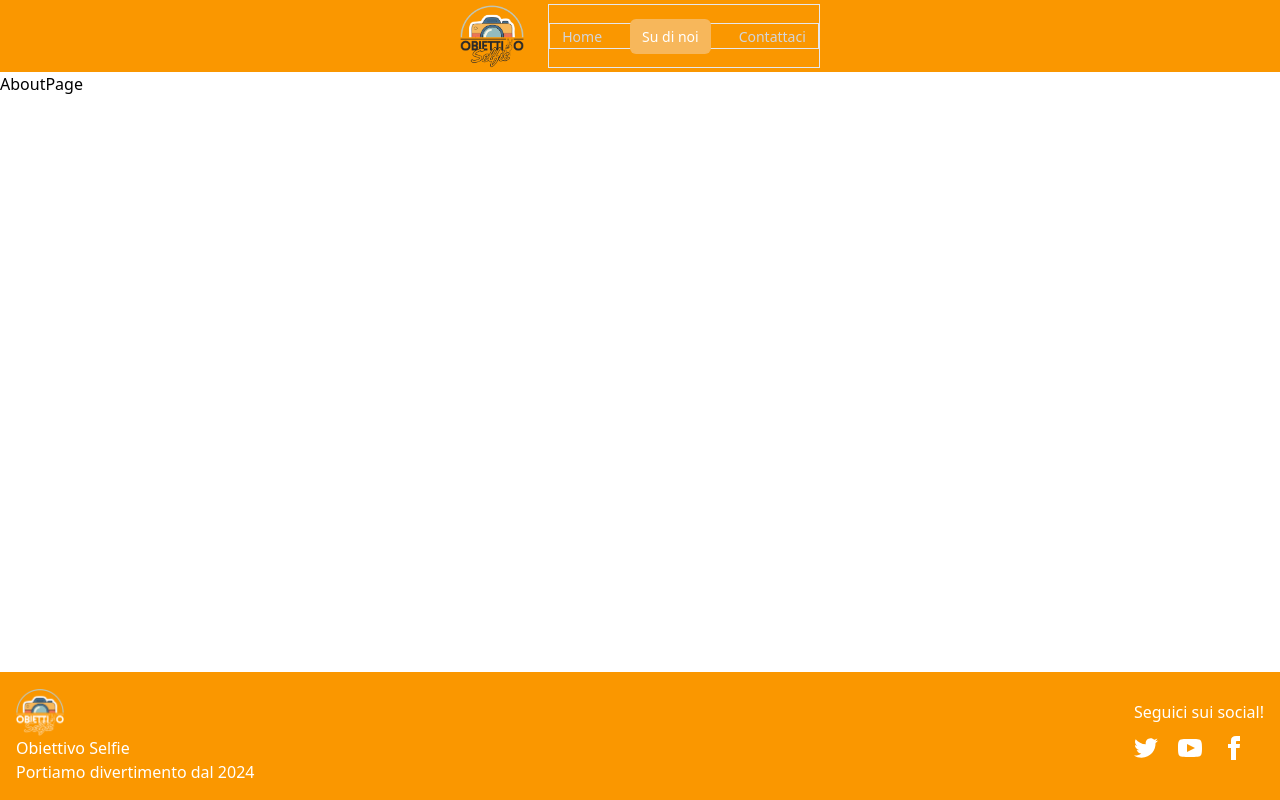
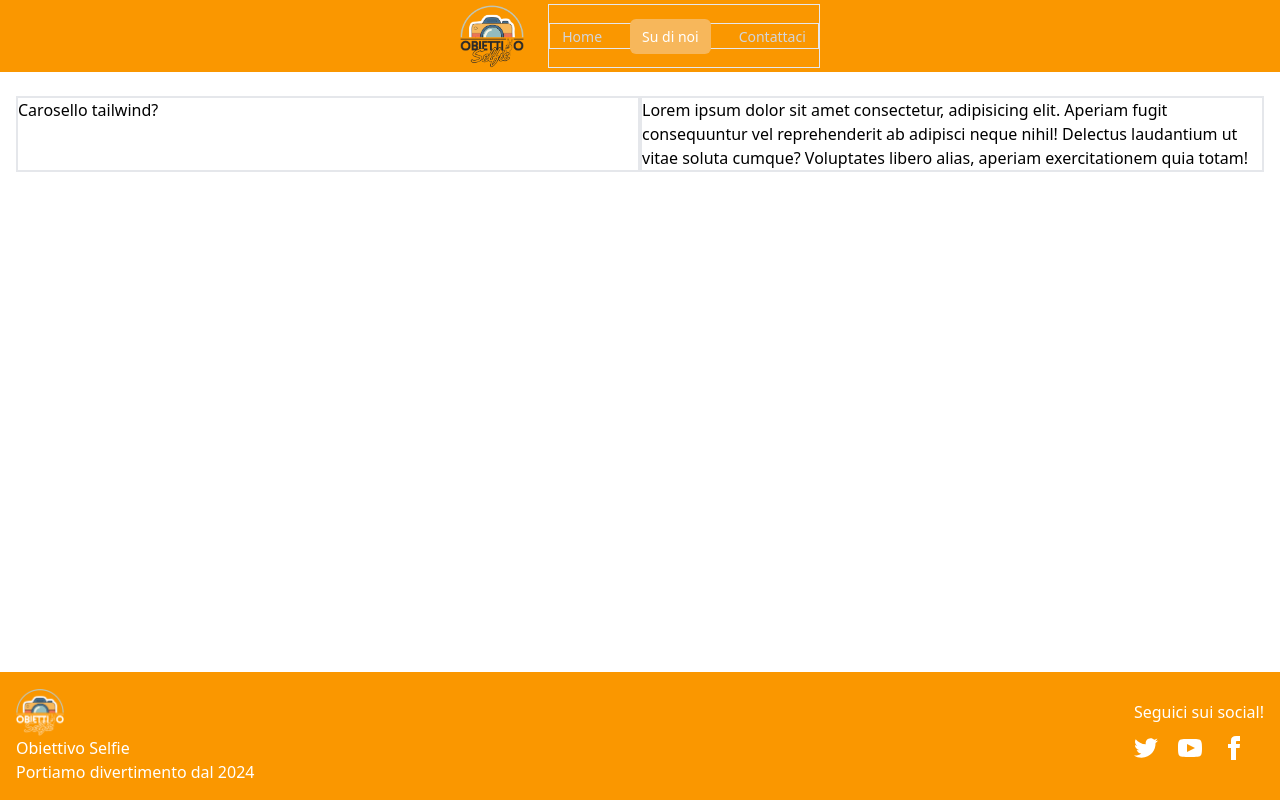
Before and after one commit to lucasens1/pp_repo_obj-selfie, a React (Vite) app: page /about in a window 1280 px wide. Built offline with nearby package versions, Linux system fonts and the light colour scheme.

Commit message:
minor adds

```diff
--- a/src/components/Footer.jsx
+++ b/src/components/Footer.jsx
@@ -1,7 +1,7 @@
 export default function Footer() {
   return (
     <>
-      <footer className="footer flex fixed bottom-0 min-h-max justify-between ms_bg-obj-selfie fixed w-full text-white p-4 max-sm:flex-col">
+      <footer className="footer flex fixed bottom-0 max-h-fit justify-between ms_bg-obj-selfie fixed w-full text-white p-4 max-sm:flex-col">
         <aside>
           <img src="../../public/obj_selfie_dark.png" className="h-12" alt="" />
           <p>
--- a/src/components/Navbar.jsx
+++ b/src/components/Navbar.jsx
@@ -25,7 +25,7 @@ export default function NavBar() {
   const location = useLocation();
   return (
     // Navigatore
-    <Disclosure as="nav" className="ms_bg-obj-selfie p-1">
+    <Disclosure as="nav" className="ms_bg-obj-selfie p-1 fixed w-full ">
       <div className="mx-auto max-w-7xl px-2 sm:px-6 lg:px-8">
         <div className="relative flex h-16 items-center justify-between">
           <div className="absolute inset-y-0 left-0 flex items-center sm:hidden">
--- a/src/pages/About.jsx
+++ b/src/pages/About.jsx
@@ -1,13 +1,27 @@
-export default function About(){
+export default function About() {
   // {Già presente in App Header}
   // Questa pagina avrà dentro Slider di foto degli eventi
   // Informazioni principali sul servizio
   // Form di contatto
   // {Già presente in App Footer}
 
-    return(
+  return (
     <>
-            <h1>AboutPage</h1>
+      <div className="pt-10 pb-10">
+        <h1 className="text-center p-2">AboutPage</h1>
+        {/* Sezione con Benvenuto nella Pagina di Obiettivo Selfie */}
+        <section className="flex max-sm:flex-col max-sm:w-full p-4 pb-16">
+          <div className="w-1/2 max-sm:w-full border-2">
+            <p> Carosello tailwind? </p>
+          </div>
+          <div className="w-1/2 max-sm:w-full border-2">
+            Lorem ipsum dolor sit amet consectetur, adipisicing elit. Aperiam
+            fugit consequuntur vel reprehenderit ab adipisci neque nihil!
+            Delectus laudantium ut vitae soluta cumque? Voluptates libero alias,
+            aperiam exercitationem quia totam!
+          </div>
+        </section>
+      </div>
     </>
-    )
+  );
 }
```
Lines whose indentation alone changed are shown as unchanged.
